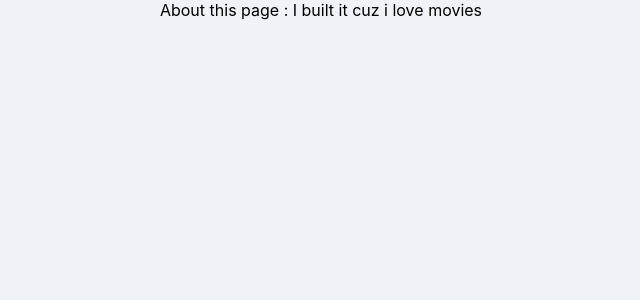
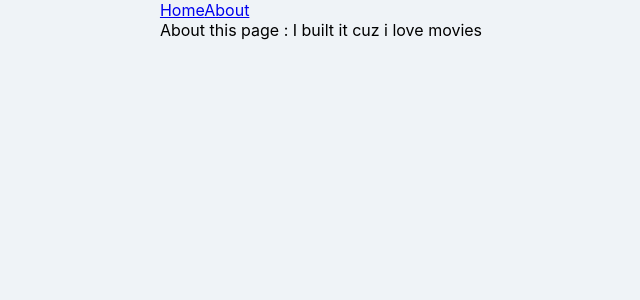
Before and after one commit to kingsubin/movie_app, a React (Create React App) app: page /#/about in a window 1280 px wide. Shown: the top 300 px of the page, without its empty margins (319-959 px from the left). Built offline with nearby package versions, Linux system fonts and the light colour scheme.

Commit message:
#6.2 Building the Navigation

```diff
--- a/src/App.js
+++ b/src/App.js
@@ -2,11 +2,12 @@ import React from "react";
 import { HashRouter, Route } from "react-router-dom";
 import Home from "./routes/Home";
 import About from "./routes/About";
-
+import Navigation from "./components/Navigation"
 
 function App() {
   return (
   <HashRouter>
+    <Navigation />
     <Route path="/" exact={true} component={Home} />
     <Route path="/about" component={About} />
   </HashRouter>
--- /dev/null
+++ b/src/components/Navigation.js
@@ -0,0 +1,14 @@
+import React from "react";
+import { Link } from "react-router-dom";
+import "./Navigation.css";
+
+function Navigation(props) {
+  return (
+		<div>
+			<Link to="/">Home</Link>
+			<Link to="/about">About</Link>
+		</div>
+	);
+}
+
+export default Navigation;
```
Also changed, not shown: src/components/Navigation.css (added), 1 other file (tests, documents, lock files or other folders).
